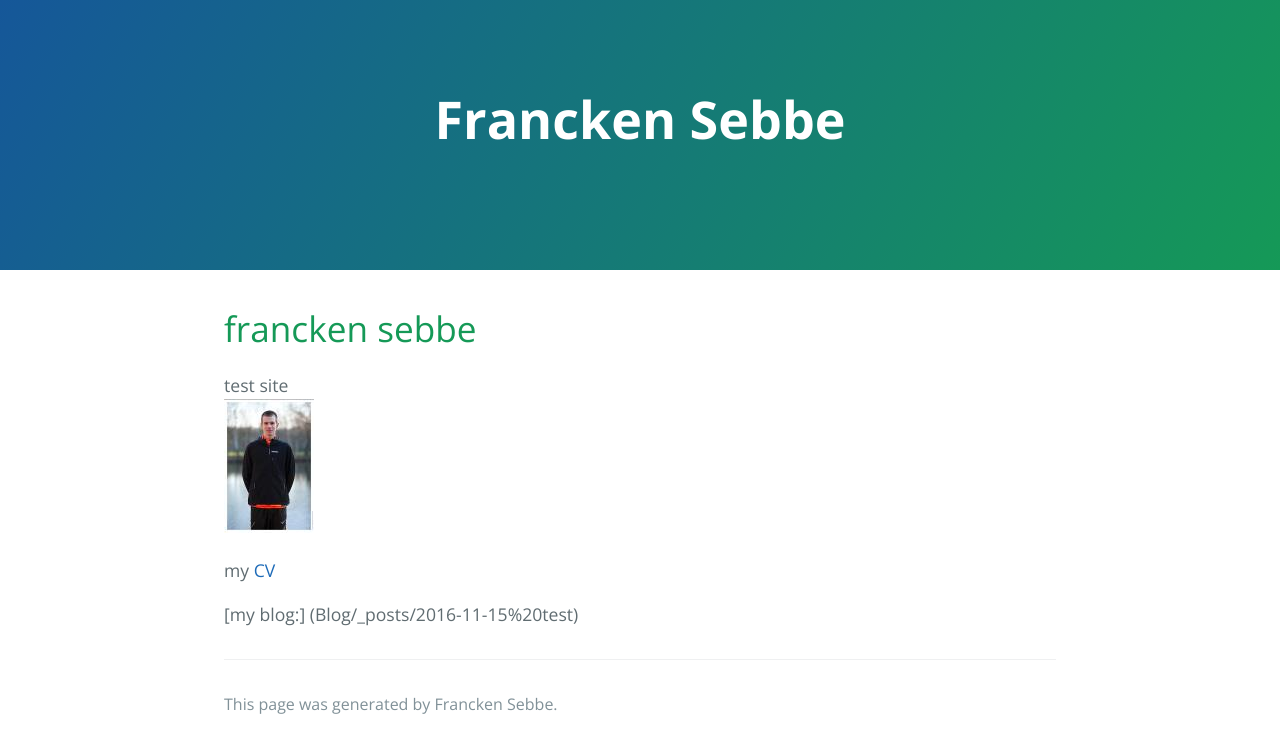
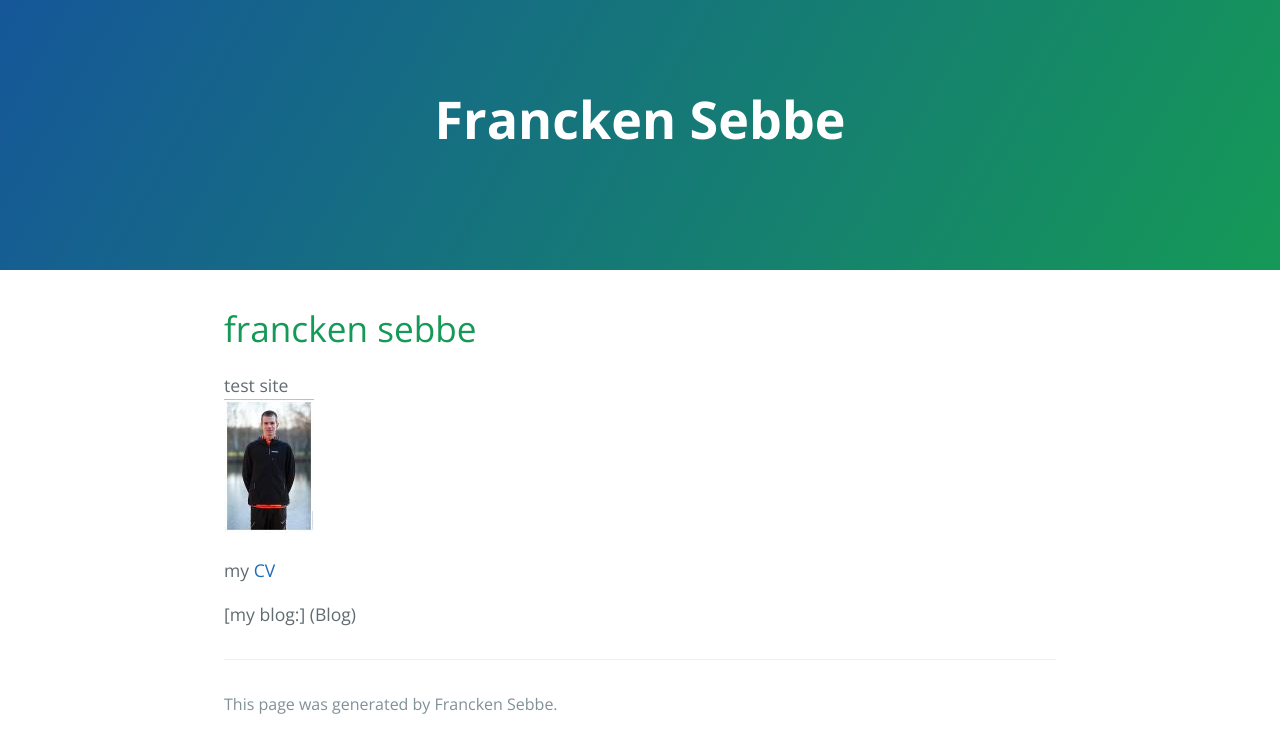
Before and after one commit to FranckenSebbe/franckensebbe.github.com, a Jekyll site: the page built from index.md, in a window 1280 px wide. Shown: the top 753 px of the page. Built offline with Jekyll 4.4.1, drawn with Linux system fonts in a browser that asks for light colours.

Commit message:
Update index.md

```diff
--- a/index.md
+++ b/index.md
@@ -7,4 +7,4 @@ test site
 
 my [CV](CV)
 
-[my blog:] (Blog/_posts/2016-11-15%20test)
+[my blog:] (Blog)
```
